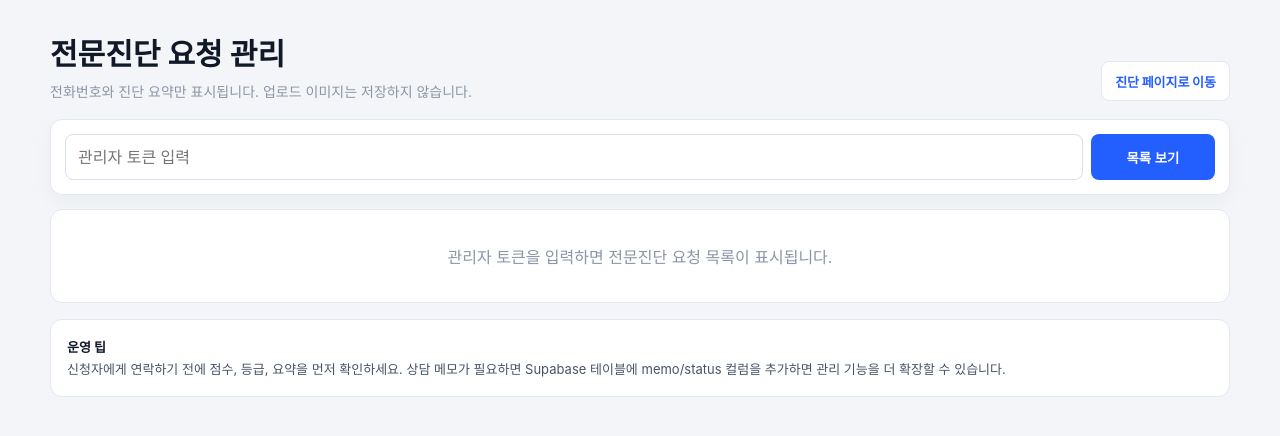
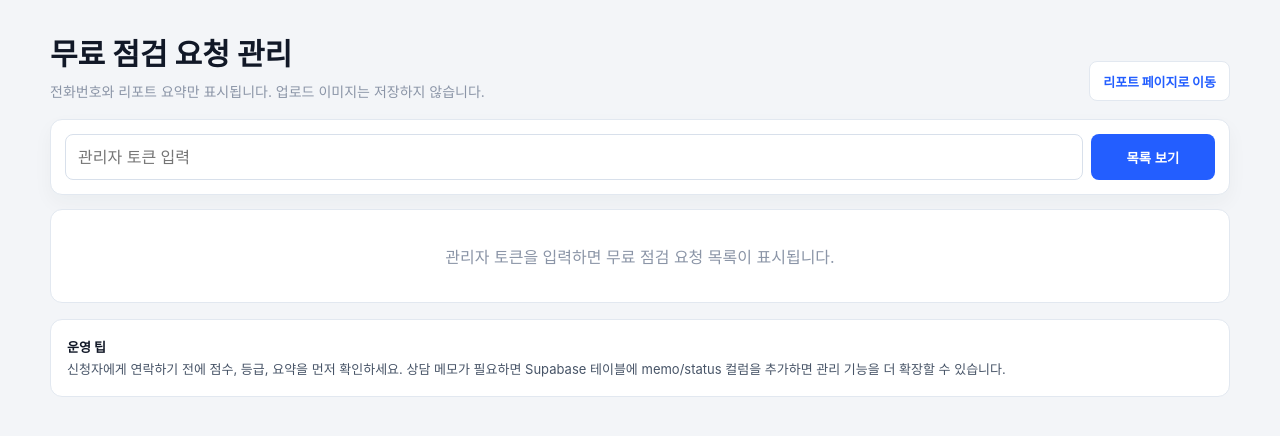
Before and after one commit to ADELIEBEAR/portfoilo, a website: page requests.html in a window 1280 px wide. Drawn offline with Linux system fonts and the light colour scheme; a web font is replaced by a local one.

Commit message:
Rename admin page for portfolio report requests

```diff
--- a/requests.html
+++ b/requests.html
@@ -3,7 +3,7 @@
 <head>
 <meta charset="UTF-8">
 <meta name="viewport" content="width=device-width, initial-scale=1.0">
-<title>전문진단 요청 관리</title>
+<title>무료 점검 요청 관리 - 포트폴리오 리포트</title>
 <link rel="preconnect" href="https://cdn.jsdelivr.net">
 <link href="https://cdn.jsdelivr.net/gh/orioncactus/pretendard@v1.3.9/dist/web/variable/pretendardvariable-dynamic-subset.min.css" rel="stylesheet">
 <style>
@@ -14,8 +14,8 @@
 <body>
 <div class="wrap">
   <div class="top">
-    <div><h1>전문진단 요청 관리</h1><p>전화번호와 진단 요약만 표시됩니다. 업로드 이미지는 저장하지 않습니다.</p></div>
-    <a class="link" href="/">진단 페이지로 이동</a>
+    <div><h1>무료 점검 요청 관리</h1><p>전화번호와 리포트 요약만 표시됩니다. 업로드 이미지는 저장하지 않습니다.</p></div>
+    <a class="link" href="/">리포트 페이지로 이동</a>
   </div>
 
   <div class="auth" id="authBox">
@@ -36,7 +36,7 @@
     <button id="refreshBtn">새로고침</button>
   </div>
 
-  <div class="list" id="list"><div class="empty">관리자 토큰을 입력하면 전문진단 요청 목록이 표시됩니다.</div></div>
+  <div class="list" id="list"><div class="empty">관리자 토큰을 입력하면 무료 점검 요청 목록이 표시됩니다.</div></div>
 
   <div class="guide">
     <b>운영 팁</b><br>
@@ -97,7 +97,7 @@ function card(r,i){
       <div class="date">신청일<br>${esc(createdText)}<br>${created?esc(relativeTime(created)):''}</div>
       <div><div class="phone">${phone}</div><span class="grade">${esc(r.grade||'-')} 등급</span></div>
       <div class="score">점수<strong>${r.score??'-'}</strong></div>
-      <div class="summary"><h3>진단 요약</h3><p>${esc(r.summary||'요약 없음')}</p><div class="meta"><span class="pill">${esc(r.detected_app||'앱 미확인')}</span><span class="pill">보유 ${r.holdings_count??0}개</span><span class="pill">${esc(r.source||'portfolio')}</span></div></div>
+      <div class="summary"><h3>리포트 요약</h3><p>${esc(r.summary||'요약 없음')}</p><div class="meta"><span class="pill">${esc(r.detected_app||'앱 미확인')}</span><span class="pill">보유 ${r.holdings_count??0}개</span><span class="pill">${esc(r.source||'portfolio')}</span></div></div>
     </div>
     <div class="actions"><button class="action primary" data-copy="${esc(String(r.phone||''))}">전화번호 복사</button><a class="action" href="tel:${esc(String(r.phone||''))}">전화 걸기</a><span class="copied" id="copied-${i}"></span></div>
   </article>`;
```
